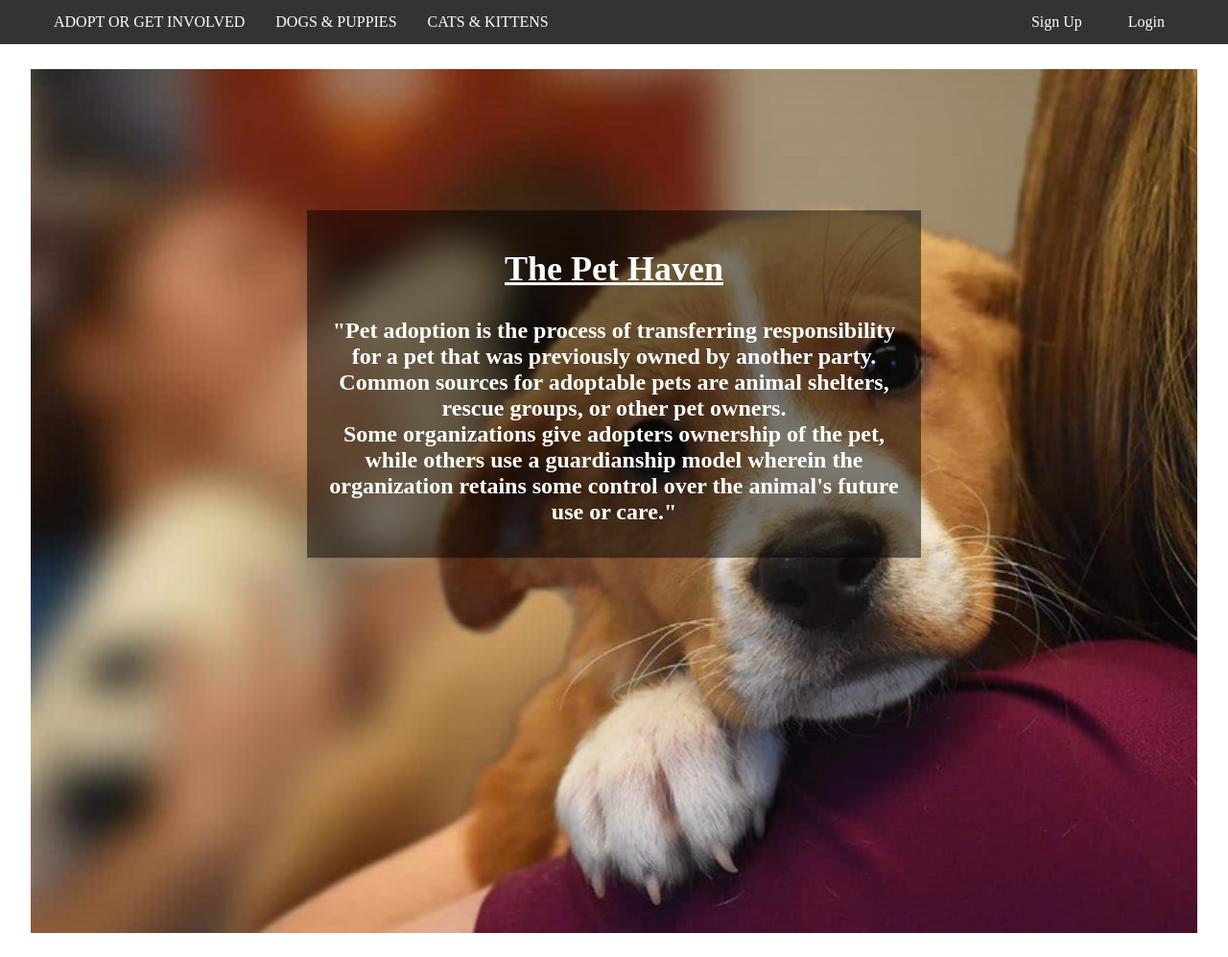
After one commit to thulasi-07/petadoption, a PHP site: page /petadoption/index.php in a window 1280 px wide. The commit adds this page. Shown: the whole page at 96% size. Run offline with PHP 8.4, Linux system fonts and the light colour scheme.

Commit message:
added login,signup,logout

```diff
--- a/config.php
+++ b/config.php
@@ -5,14 +5,14 @@ session_start();
 //=========== database connection variables ====================
 define('DB_SERVER', "localhost"); // database host name eg. localhost or 127.0.0.1
 define('DB_USER', "root"); // database user name eg. root
-define('DB_DATABASE', "techquery"); //database name
+define('DB_DATABASE', "petadoption"); //database name
 define('DB_PASSWORD', ""); //database user password
 define('DB_TYPE', 'mysql'); //database drive eg. mysql, pgsql, mongodb etc
 
 //url information
-define('BASE_URL', 'http://localhost/TechQuery-Hub/');
+define('BASE_URL', 'http://localhost/petadoption/');
 
 // included main class
+require_once 'app/Main.php';
 require_once 'app/Admin.php';
-
 $admin = new Admin();
--- a/controllers/loginbackend.php
+++ b/controllers/loginbackend.php
@@ -2,8 +2,8 @@
 require '../config.php'; // Include the configuration file
 
 if (isset($_POST['l_user'])) {
-    $uemail = $_POST['l_email']; // Get the email from the form
-    $upass = $_POST['l_password']; // Get the password from the form
+    $uemail = $_POST['email']; // Get the email from the form
+    $upass = $_POST['password']; // Get the password from the form
 
     // Retrieve user data from the database based on the provided email
     $stmt = $admin->ret("SELECT * FROM `users` WHERE `u_email`='$uemail'");
@@ -20,7 +20,7 @@ if (isset($_POST['l_user'])) {
             $_SESSION['user_id'] = $id; // Set user ID in session
 
             // Redirect user to the specified page after successful login
-            echo "<script>alert('Login successful'); window.location='../getStarted.php'</script>";
+            echo "<script>alert('Login successful'); window.location='../index.php'</script>";
         } else {
             // Password incorrect
             echo "<script>alert('Email or password incorrect!'); window.location='../login.php'</script>";
--- a/controllers/signupbackend.php
+++ b/controllers/signupbackend.php
@@ -1,5 +1,6 @@
 <?php
 require '../config.php';
+
 
 // Check if the POST data is set
 if (isset($_POST["email"]) && isset($_POST["password"])) {
--- a/css/index.css
+++ b/css/index.css
@@ -1,11 +1,17 @@
+ body{
+    padding: 0px;
+    margin: 0px;
+ }
+
  nav {
         background-color: #333;
         overflow: hidden;
+
     }
 
     nav ul {
         list-style-type: none;
-        padding: 0;
+        padding-right:10px ;
         margin: 0;
     }
 
--- /dev/null
+++ b/includes/header.php
@@ -0,0 +1,33 @@
+<?php
+include 'config.php';
+
+// Check if the user is logged in
+if (isset($_SESSION['user_id'])) {
+    $uid = $_SESSION['user_id'];
+    $stmt = $admin->ret("SELECT * FROM `users` WHERE `user_id`='$uid'");
+    $row = $stmt->fetch(PDO::FETCH_ASSOC);
+}
+
+?>
+<nav style="padding-right:40px">
+    <ul>
+        <li><a href="Adoptorgetinvolved.php">ADOPT OR GET INVOLVED</a></li>
+        <li><a href="Dogs&puppies.php">DOGS & PUPPIES</a></li>
+        <li><a href="Cats&kittens.php">CATS & KITTENS</a></li>
+        <?php if (isset($row['user_id'])): ?>
+            <li class="right">
+                <a class="login"><?php echo $row['username']; ?></a>
+            </li>
+            <li class="right">
+                <a href="controllers/u_logout.php" class="signup">Log Out</a>
+            </li>
+        <?php else: ?>
+            <li class="right">
+                <a href="login.php" class="login">Login</a>
+            </li>
+            <li class="right">
+                <a href="signup.php" class="signup">Sign Up</a>
+            </li>
+        <?php endif; ?>
+    </ul>
+</nav>
--- a/index.html
+++ b/index.php
@@ -9,24 +9,10 @@
 </head>
 
 <body>
-    <nav>
-        <ul>
-            <li><a href="Adoptorgetinvolved.html">ADOPT OR GET INVOLVED</a></li>
-            <li><a href="Dogs&puppies.html">DOGS & PUPPIES</a></li>
-            <li><a href="Cats&kittens.html">CATS & KITTENS</a></li>
-            <li><a href="d:\PROJECTS\WEB\details.html">MORE DETAILS ABOUT PETS</a></li>
-            <li><a href="contact.html">CONTACT</a></li>
-            <li class="right">
-                <a href="login.php" class="login">Login</a>
-            </li>
-            <li class="right">
-                <a href="signup.html" class="signup">Sign Up</a>
-            </li>
-        </ul>
-    </nav>
 
+    <?php include 'includes/header.php' ?>
     <div class="image-container">
-        <img src="c:\Users\thula\Downloads\aw2.jpg" alt="Image">
+        <img src="images/backgroundimg.jpeg" alt="Image">
         <div class="text-overlay">
             <h2><u><b>The Pet Haven</b></u></h2>
             <p>"Pet adoption is the process of transferring responsibility for a pet that was previously owned by
```
Also changed, not shown: login.php (renamed from login.html, +6 -6 lines), signup.php (renamed from signup.html, +4 -4 lines), images/backgroundimg.jpeg (added).
